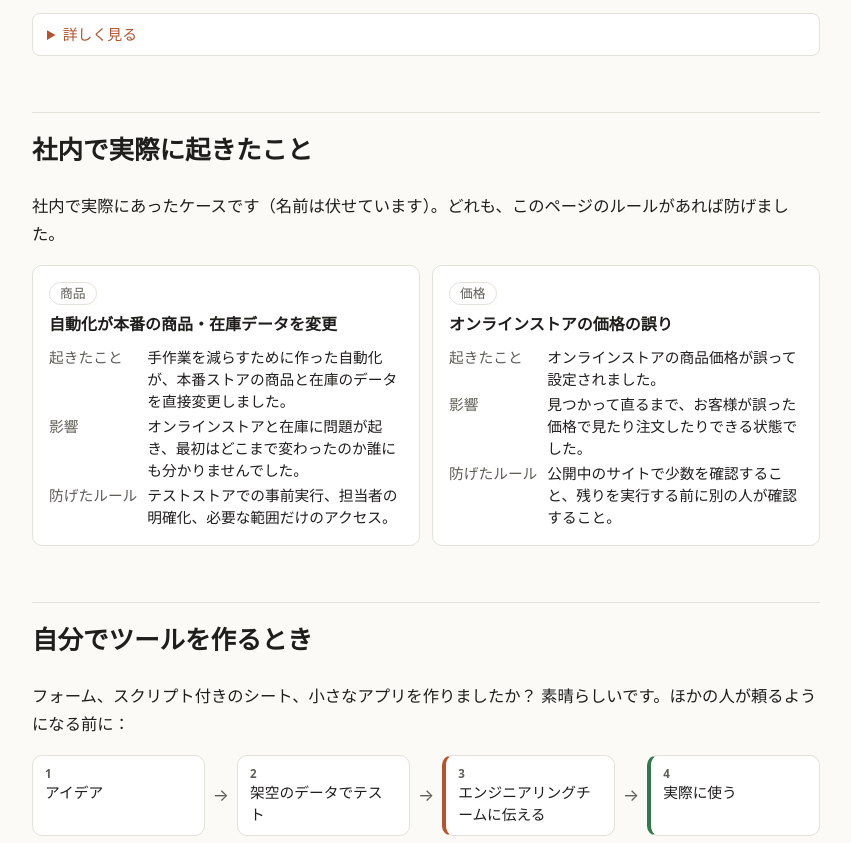
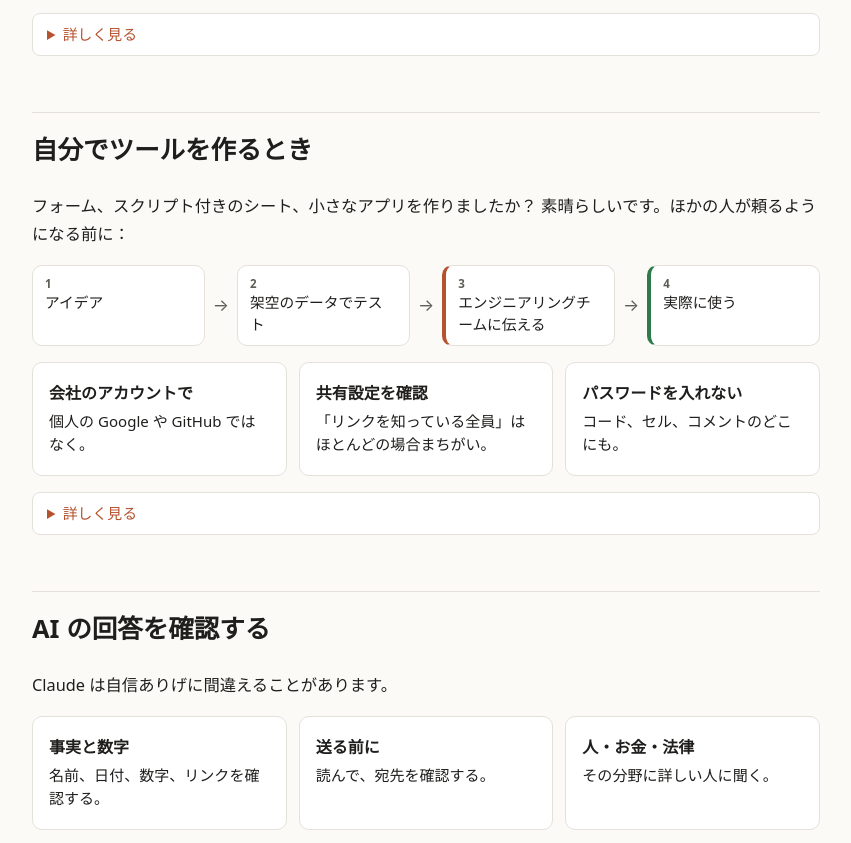
Before and after one commit to Taimatsu-org/Taimatsu-AI-training, a plain HTML site: page ja/security.html in a window 1280 px wide. Shown: the part 4451-5294 px from the top of the page, without its empty margins (214-1065 px from the left). Drawn offline with Linux system fonts and the light colour scheme.

Commit message:
security: drop the incidents section
Co-Authored-By: Claude Opus 5.5 <noreply@anthropic.com>
Claude-Session: https://claude.ai/code/session_01NqVytgSouEXvrdXbwXorW3

```diff
--- a/ja/security.html
+++ b/ja/security.html
@@ -195,13 +195,6 @@
 <p><strong>バックアップは</strong>公開中のサイトで変更を確認できるまで残しておきます。</p>
 </details>
 
-<h2 id="incidents">社内で実際に起きたこと</h2>
-<p class="short">社内で実際にあったケースです（名前は伏せています）。どれも、このページのルールがあれば防げました。</p>
-<div class="cases">
-  <div class="card"><span class="tag">商品</span><h3>自動化が本番の商品・在庫データを変更</h3><dl><dt>起きたこと</dt><dd>手作業を減らすために作った自動化が、本番ストアの商品と在庫のデータを直接変更しました。</dd><dt>影響</dt><dd>オンラインストアと在庫に問題が起き、最初はどこまで変わったのか誰にも分かりませんでした。</dd><dt>防げたルール</dt><dd>テストストアでの事前実行、担当者の明確化、必要な範囲だけのアクセス。</dd></dl></div>
-  <div class="card"><span class="tag">価格</span><h3>オンラインストアの価格の誤り</h3><dl><dt>起きたこと</dt><dd>オンラインストアの商品価格が誤って設定されました。</dd><dt>影響</dt><dd>見つかって直るまで、お客様が誤った価格で見たり注文したりできる状態でした。</dd><dt>防げたルール</dt><dd>公開中のサイトで少数を確認すること、残りを実行する前に別の人が確認すること。</dd></dl></div>
-</div>
-
 <h2 id="build">自分でツールを作るとき</h2>
 <p class="short">フォーム、スクリプト付きのシート、小さなアプリを作りましたか？ 素晴らしいです。ほかの人が頼るようになる前に：</p>
 <div class="path" role="img" aria-label="図：アイデア、架空のデータでテスト、エンジニアリングチームに伝える、実際に使う。">
```
Also changed, not shown: security.html (+0 -7 lines).
